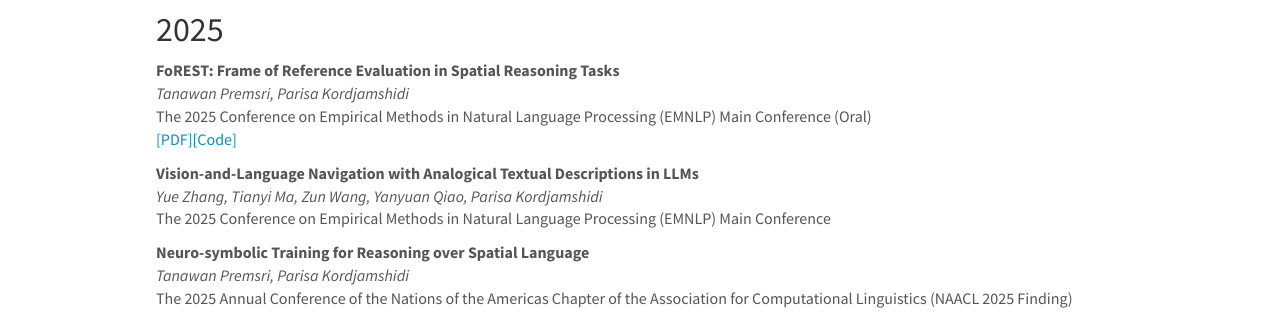
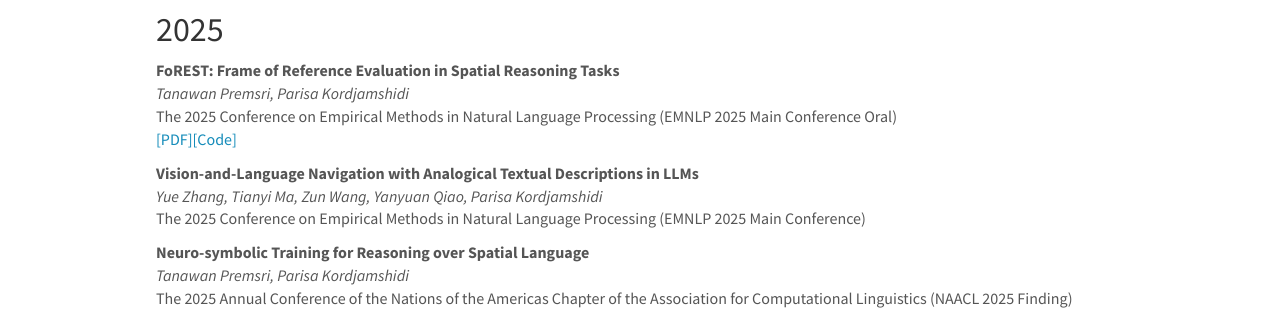
Before and after one commit to HLR/HLR.github.io, a Jekyll site: the page built from _pages/publications.md, in a window 1280 px wide and 900 px high. Shown: the part 294-607 px from the top of the window. Built offline with Jekyll 4.4.1, drawn with Linux system fonts in a browser that asks for light colours; nearby versions of some CDN libraries.

Commit message:
Update the year info of pub list

```diff
--- a/_data/publist.yml
+++ b/_data/publist.yml
@@ -25,7 +25,7 @@
 
 - title: "FoREST: Frame of Reference Evaluation in Spatial Reasoning Tasks"
   authors: Tanawan Premsri, Parisa Kordjamshidi
-  venue: The 2025 Conference on Empirical Methods in Natural Language Processing (EMNLP) Main Conference (Oral)
+  venue: The 2025 Conference on Empirical Methods in Natural Language Processing (EMNLP 2025 Main Conference Oral)
   year: 2025
   links:
     - url: https://arxiv.org/abs/2502.17775
@@ -35,7 +35,7 @@
 
 - title: "Vision-and-Language Navigation with Analogical Textual Descriptions in LLMs"
   authors: Yue Zhang, Tianyi Ma, Zun Wang, Yanyuan Qiao, Parisa Kordjamshidi
-  venue: The 2025 Conference on Empirical Methods in Natural Language Processing (EMNLP) Main Conference
+  venue: The 2025 Conference on Empirical Methods in Natural Language Processing (EMNLP 2025 Main Conference)
   year: 2025
   # links:
   #   - url:
```
